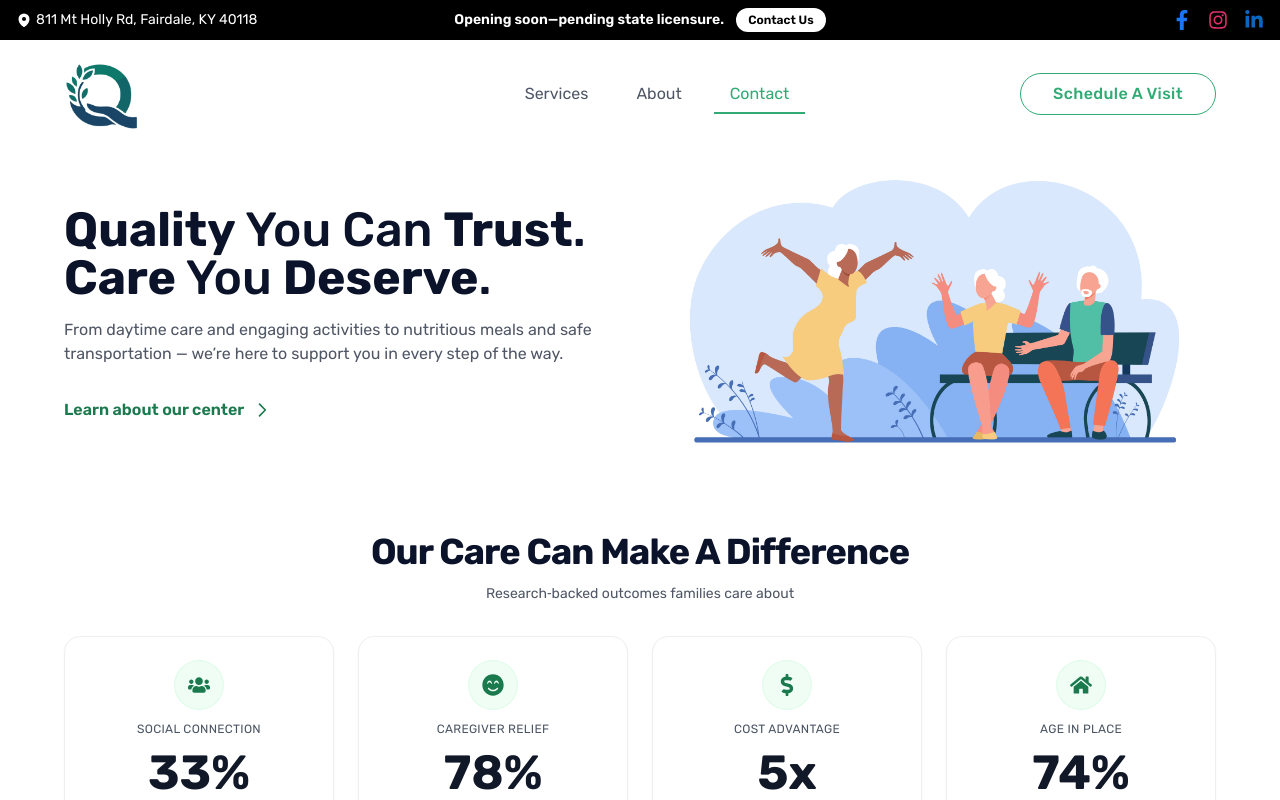
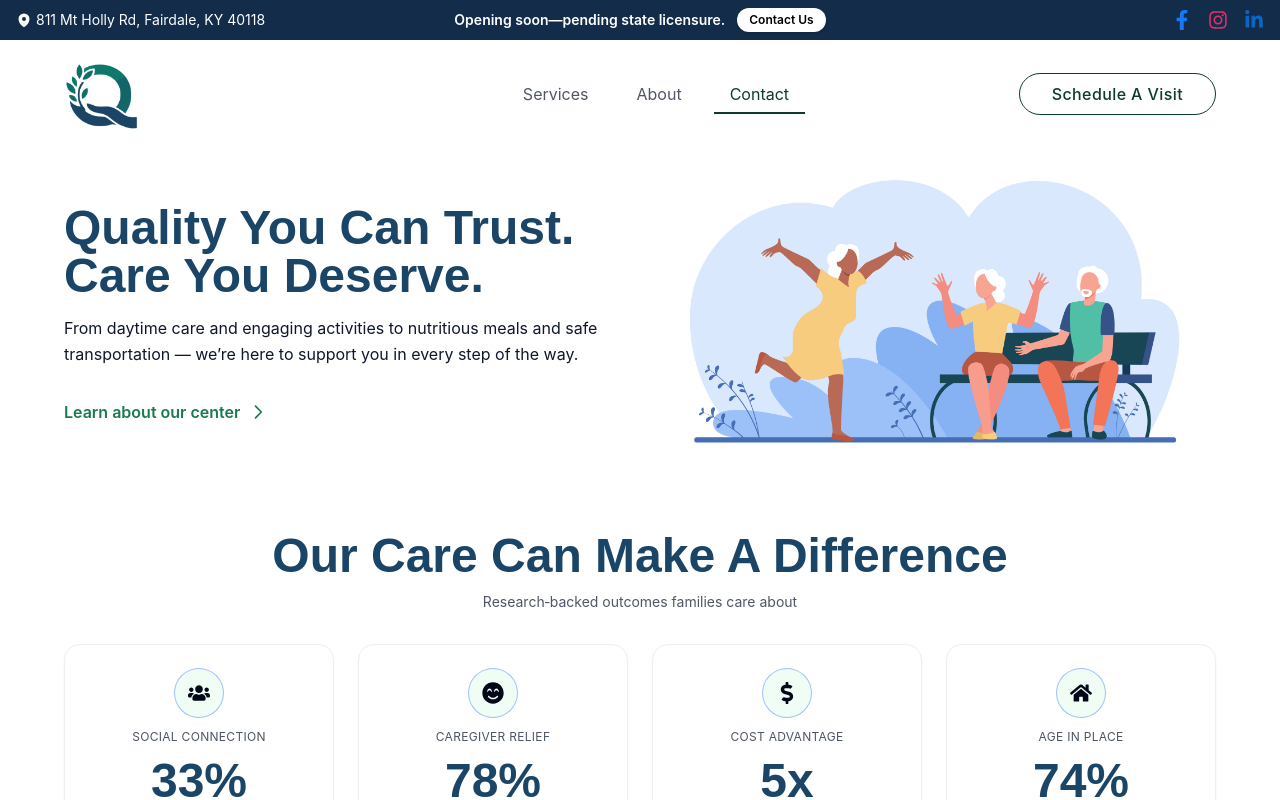
Before and after one commit to qsc98/qcs-info-site, a Next.js app: page / in a window 1280 px wide. Shown: the top 800 px of the page. Built offline with nearby package versions, Linux system fonts and the light colour scheme.

Commit message:
Added font color scheme

```diff
--- a/components/AboutUs.js
+++ b/components/AboutUs.js
@@ -39,18 +39,18 @@ const AboutUs = () => {
         {/* Right: Text + Premium CTA */}
         <ScrollAnimationWrapper>
           <motion.div variants={scrollAnimation} className="text-center sm:text-left">
-            <h2 className="text-4xl font-extrabold sm:text-5xl">
+            <h2 className="font-jakarta font-bold text-navy leading-[1.2] text-4xl sm:text-5xl">
               Rooted in Care,
               <br /> Built for Community
             </h2>
             {/* Replaces DaisyUI `text-base-content` */}
-            <p className="mt-6 text-lg leading-relaxed text-black-500">
+            <p className="mt-6 text-lg font-inter font-normal text-neutraltext leading-[1.6]">
               We’re a diverse team of caregivers, technologists, and local advocates committed to
               providing meaningful, trustworthy care for adults and seniors in Louisville. From
               social workers and church volunteers to IT professionals and family caregivers — we
               bring experience, heart, and innovation to everything we do.
             </p>
-            <p className="mt-4 text-lg text-black-500">
+            <p className="mt-4 text-lg font-inter font-normal text-neutraltext leading-[1.6]">
               Our team proudly partners with local religious organizations, community centers, and
               families to make compassionate care both personal and accessible.
             </p>
--- a/components/BenifitAndStats.js
+++ b/components/BenifitAndStats.js
@@ -15,11 +15,11 @@ const BenefitStatsSection = () => {
       whileHover={{ y: -4 }}
       className="group space-y-3 rounded-2xl border border-gray-100 bg-white p-6 shadow-sm transition-shadow hover:shadow-lg"
     >
-      <div className="mx-auto grid h-12 w-12 place-items-center rounded-full bg-green-50 ring-1 ring-green-100">
-        <Icon className="text-green-600" size={22} aria-hidden />
+      <div className="mx-auto grid h-12 w-12 place-items-center rounded-full bg-green-50 ring-1 ring-darkneutral-100">
+        <Icon className="text-darkneutral-600" size={22} aria-hidden />
       </div>
       <p className="text-xs uppercase tracking-wide text-gray-600">{label}</p>
-      <h3 className="text-5xl font-extrabold text-gray-900">
+      <h3 className="text-5xl text-navy">
         {typeof value === 'number' ? <CountUp end={value} suffix={suffix} duration={1.8} /> : value}
       </h3>
       <div className="mx-auto h-1 w-10 rounded-full bg-gradient-to-r from-green-500 to-green-600" />
@@ -34,8 +34,8 @@ const BenefitStatsSection = () => {
     >
       {/* Section header */}
       <ScrollAnimationWrapper>
-        <motion.div variants={scrollAnimation} className="mx-auto mb-8 max-w-2xl text-center">
-          <h2 className="text-3xl font-extrabold tracking-tight text-black-600 sm:text-4xl">
+        <motion.div variants={scrollAnimation} className="mx-auto mb-8 max-w-3xl text-center">
+          <h2 className="text-3xl sm:text-5xl">
             Our Care Can Make A Difference
           </h2>
           <p className="mt-3 text-sm text-black-500">
--- a/components/Hero.js
+++ b/components/Hero.js
@@ -16,11 +16,11 @@ const Hero = () => {
           variants={scrollAnimation}
         >
           <div className="row-start-2 flex flex-col items-start justify-center sm:row-start-1">
-            <h1 className="text-center text-3xl font-medium leading-normal text-black-600 sm:text-center lg:text-left lg:text-4xl xl:text-5xl">
+            <h1 className="text-center font-jakarta font-bold text-navy leading-[1.15] sm:text-center lg:text-left text-3xl lg:text-4xl xl:text-5xl">
               <strong>Quality</strong> You Can <strong>Trust</strong>.<br></br>
               <strong>Care</strong> You <strong>Deserve</strong>.
             </h1>
-            <p className="mb-6 mt-4 text-black-500">
+            <p className="mb-6 mt-4 font-inter font-normal text-neutraltext leading-[1.6]">
               From daytime care and engaging activities to nutritious meals and safe transportation —
               we’re here to support you in every step of the way.
             </p>
--- a/components/Layout/NotificationBar.js
+++ b/components/Layout/NotificationBar.js
@@ -4,7 +4,7 @@ import { FaFacebookF, FaLinkedinIn, FaInstagram } from 'react-icons/fa'
 
 const NotificationBar = () => {
   return (
-    <div className="hidden w-full bg-black px-4 py-2 text-sm text-white lg:flex">
+  <div className="hidden w-full bg-deepnavy px-4 py-2 text-sm text-white lg:flex">
       <div className="mx-auto flex w-full max-w-screen-xl items-center justify-between gap-6">
         {/* Left: Address */}
         <div className="flex flex-1 items-center gap-1">
--- a/components/PaymentLocations.js
+++ b/components/PaymentLocations.js
@@ -40,7 +40,7 @@ const PaymentLocationsSection = () => {
       {...cardMotionProps}
       className="flex flex-col items-center rounded-lg bg-white p-6 shadow-md"
     >
-      <Icon className="mb-3 text-green-500" size={40} aria-hidden="true" />
+      <Icon className="mb-3 text-emerald-800" size={40} aria-hidden="true" />
       <h3 className="mb-2 text-xl font-semibold text-gray-700">{title}</h3>
       <p className="text-center text-gray-600">{children}</p>
     </motion.div>
@@ -54,7 +54,7 @@ const PaymentLocationsSection = () => {
       viewport={{ once: true, amount: 0.2 }}
       className="bg-white px-6 py-16 text-center"
     >
-      <h2 className="mb-10 text-3xl font-bold text-gray-800">Why Families Trust Us</h2>
+      <h2 className="mb-10 text-3xl sm:text-5xl">Why Families Trust Us</h2>
 
       <motion.div
         variants={container}
--- a/components/Util/SectionHeading.js
+++ b/components/Util/SectionHeading.js
@@ -8,8 +8,8 @@ export default function SectionHeading({ eyebrow, title, description }) {
           </span>
         </div>
       ) : null}
-      <h2 className="mt-3 text-3xl font-semibold text-gray-900">{title}</h2>
-      {description ? <p className="mx-auto mt-2 max-w-3xl text-gray-700">{description}</p> : null}
+  <h2 className="mt-3 text-3xl font-jakarta font-bold text-navy leading-[1.2]">{title}</h2>
+  {description ? <p className="mx-auto mt-2 max-w-3xl font-inter font-normal text-neutraltext leading-[1.6] mt-2 max-w-3xl">{description}</p> : null}
     </div>
   )
 }
--- a/tailwind.config.js
+++ b/tailwind.config.js
@@ -19,6 +19,11 @@ module.exports = {
       none: 'none',
     },
     extend: {
+      fontFamily: {
+        'jakarta': ['Plus Jakarta Sans', 'sans-serif'],
+        'inter': ['Inter', 'sans-serif'],
+        'rubik': ['Rubik', 'sans-serif'],
+      },
       colors: {
         transparent: 'transparent',
 
@@ -42,13 +47,25 @@ module.exports = {
           500: '#F53855',
         },
         green: {
-          500: '#2FAB73',
+          500: '#0B3D2E',
           600: '#1A7A4D',
         },
         gray: {
           100: '#EEEFF2',
           400: '#AFB5C0',
           500: '#DDDDDD',
+        },
+        navy: {
+          DEFAULT: '#1a4566', // For h1, h2, h3
+        },
+        deepnavy:{
+          DEFAULT: '#132C4A', // For nav bar
+        },
+        darkneutral: {
+          DEFAULT: '#0A3D35',
+        },
+        neutraltext: {
+          DEFAULT: '#0F172A',
         },
 
         // CSS variable-driven scheme
@@ -92,7 +109,7 @@ module.exports = {
           4: 'hsl(var(--chart-4))',
           5: 'hsl(var(--chart-5))',
         },
-      },
+  },
 
       borderRadius: {
         lg: 'var(--radius)',
```
Also changed, not shown: styles/tailwind.css.
